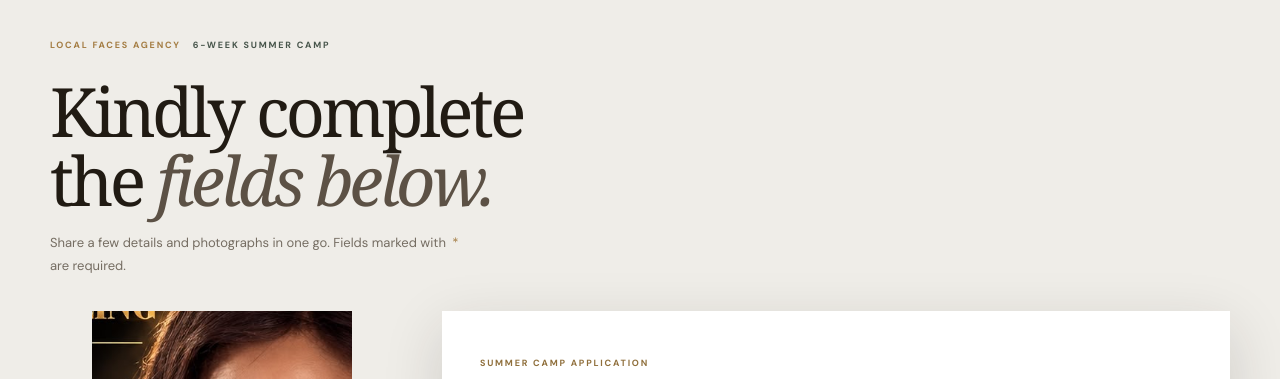
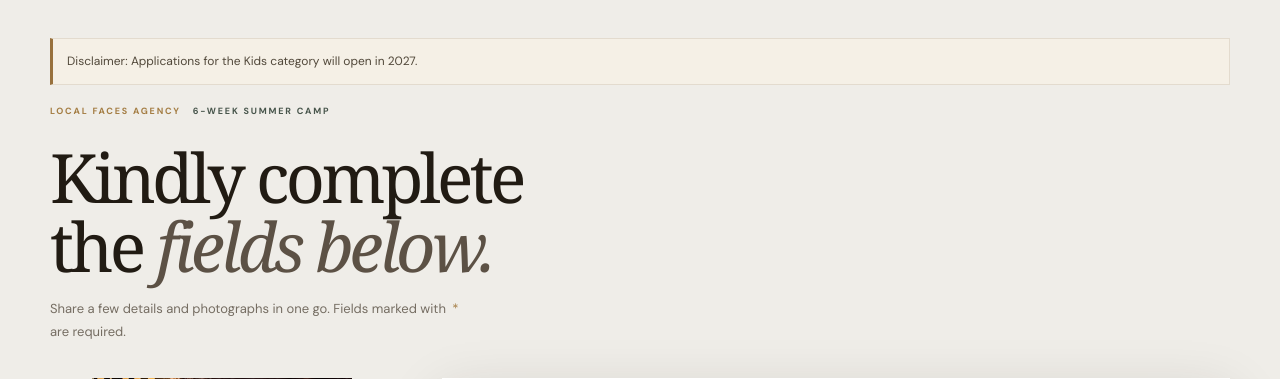
Before and after one commit to spheleleMakau/localfaces, a Django app: page / in a window 1280 px wide. Shown: the part 78-457 px from the top of the page. Run offline with Django 5.2, Linux system fonts and the light colour scheme.

Commit message:
Update kids application disclaimer
Co-authored-by: Copilot <223556219+Copilot@users.noreply.github.com>

```diff
--- a/camp/tests.py
+++ b/camp/tests.py
@@ -92,7 +92,7 @@ class CampPagesTests(TestCase):
         )
         self.assertContains(response, 'name="gender"')
         self.assertTrue(response.context["form"]["gender"].field.required)
-        self.assertContains(response, 'hidden>Applications for the Kids category')
+        self.assertContains(response, 'hidden>Disclaimer: Applications for the Kids category')
         content = response.content.decode()
         self.assertLess(
             content.index('id="kids-application-notice"'),
--- a/static/css/site.css
+++ b/static/css/site.css
@@ -232,6 +232,7 @@ h1 em, h2 em { color: var(--accent); font-family: Georgia, "Times New Roman", se
   font-size: 12px;
 }
 .kids-application-notice {
+  display: block;
   grid-column: 1 / -1;
   margin: 0 0 19px;
   padding: 13px 14px;
--- a/templates/camp/apply.html
+++ b/templates/camp/apply.html
@@ -3,7 +3,7 @@
 {% block title %}Apply — Local Faces Agency Summer Camp{% endblock %}
 {% block content %}
 <section class="form-page" style="--campaign-image: url('{% static '2.jpg' %}')">
-  <p id="kids-application-notice" class="kids-application-notice" role="status" hidden>Applications for the Kids category will open in 2027.</p>
+  <p id="kids-application-notice" class="kids-application-notice" role="status" hidden>Disclaimer: Applications for the Kids category will open in 2027.</p>
   <div class="form-heading">
     <div class="section-label"><span>LOCAL FACES AGENCY</span> 6-WEEK SUMMER CAMP</div>
     <h1>Kindly complete<br>the <em>fields below.</em></h1>
```
